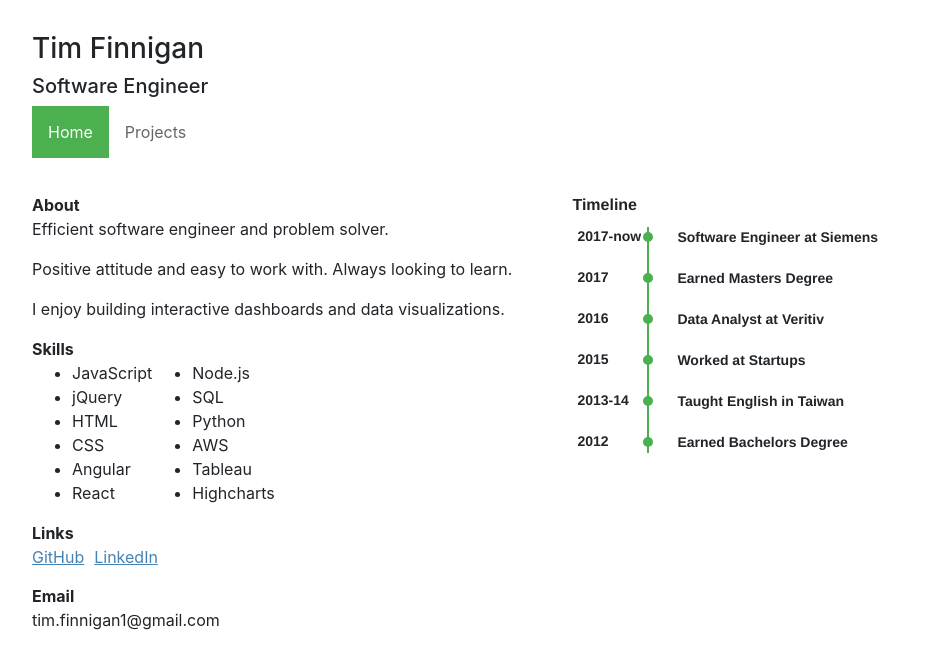
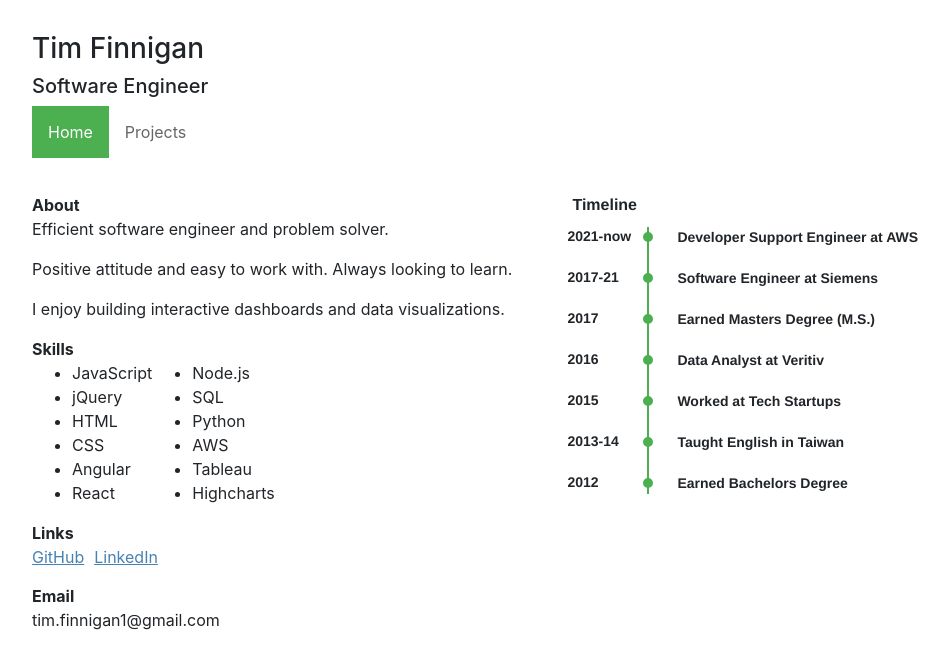
Before and after one commit to TimFinnigan/tim-finnigan-homepage, a React (Create React App) app: page / in a window 1280 px wide. Shown: the top 668 px of the page, without its empty margins (0-949 px from the left). Built offline with nearby package versions, Linux system fonts and the light colour scheme.

Commit message:
update timeline

```diff
--- a/src/index.css
+++ b/src/index.css
@@ -85,7 +85,7 @@ code {
 
 .time {
   position: absolute;
-  left: -100px;
+  left: -110px;
   top: -1px;
 }
 
--- a/src/timeline.js
+++ b/src/timeline.js
@@ -7,13 +7,19 @@ class Timeline extends Component {
 				<strong>Timeline</strong>
 				<ul className='timeline'>
 					<li className='timeline-item is-done'>
-						<div className='bold time'>2017-now</div>
+						<div className='bold time'>2021-now</div>
+						<div className='bold'>
+							Developer Support Engineer at AWS
+						</div>
+					</li>
+					<li className='timeline-item is-done'>
+						<div className='bold time'>2017-21</div>
 						<div className='bold'>Software Engineer at Siemens</div>
 						{/* <div>TODO: add more details here...</div> */}
 					</li>
 					<li className='timeline-item is-done'>
 						<div className='bold time'>2017</div>
-						<div className='bold'>Earned Masters Degree</div>
+						<div className='bold'>Earned Masters Degree (M.S.)</div>
 					</li>
 					<li className='timeline-item is-done'>
 						<div className='bold time'>2016</div>
@@ -21,7 +27,7 @@ class Timeline extends Component {
 					</li>
 					<li className='timeline-item is-done'>
 						<div className='bold time'>2015</div>
-						<div className='bold'>Worked at Startups</div>
+						<div className='bold'>Worked at Tech Startups</div>
 					</li>
 					<li className='timeline-item is-done'>
 						<div className='bold time'>2013-14</div>
```
